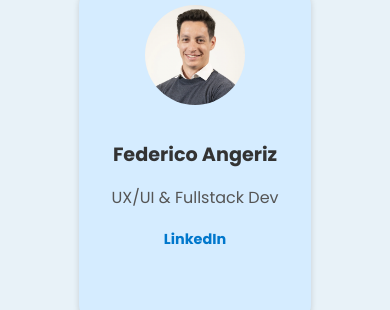
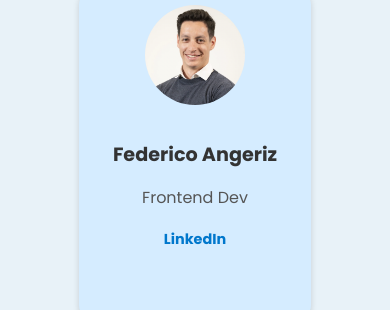
Before and after one commit to nazarena-aranda/facego-landing, a plain HTML site: page index.html in a window 390 px wide. Shown: the part 1647-1957 px from the top of the page. Drawn offline with Linux system fonts and the light colour scheme.

Commit message:
prueba mobile

```diff
--- a/index.html
+++ b/index.html
@@ -45,7 +45,7 @@
       <div class="card">
         <img src="fede.png" alt="Fede" />
         <h3>Federico Angeriz</h3>
-        <p>UX/UI & Fullstack Dev</p>
+        <p>Frontend Dev</p>
         <a href="https://www.linkedin.com/in/federico-angeriz-37015210a/" target="_blank">LinkedIn</a>
       </div>
       <div class="card">
```
